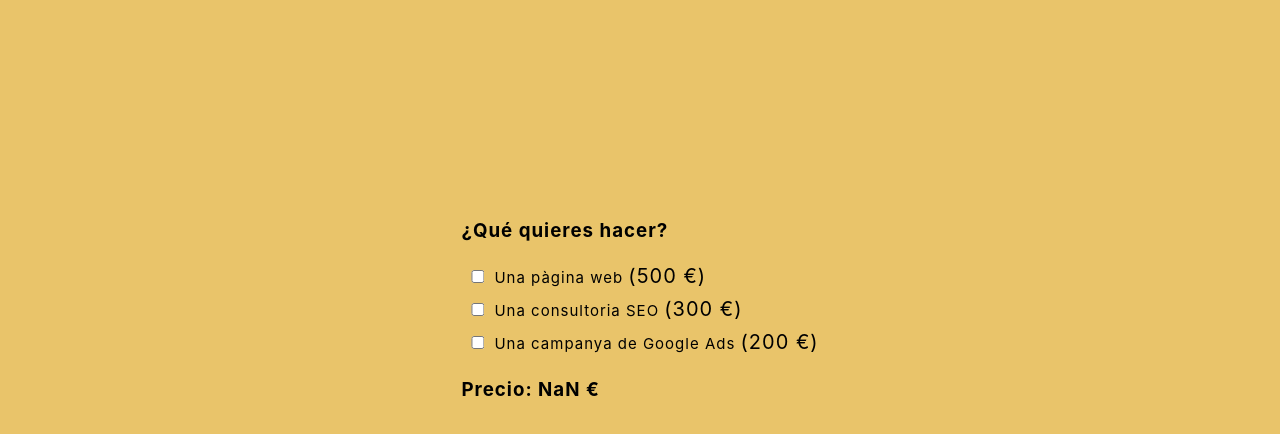
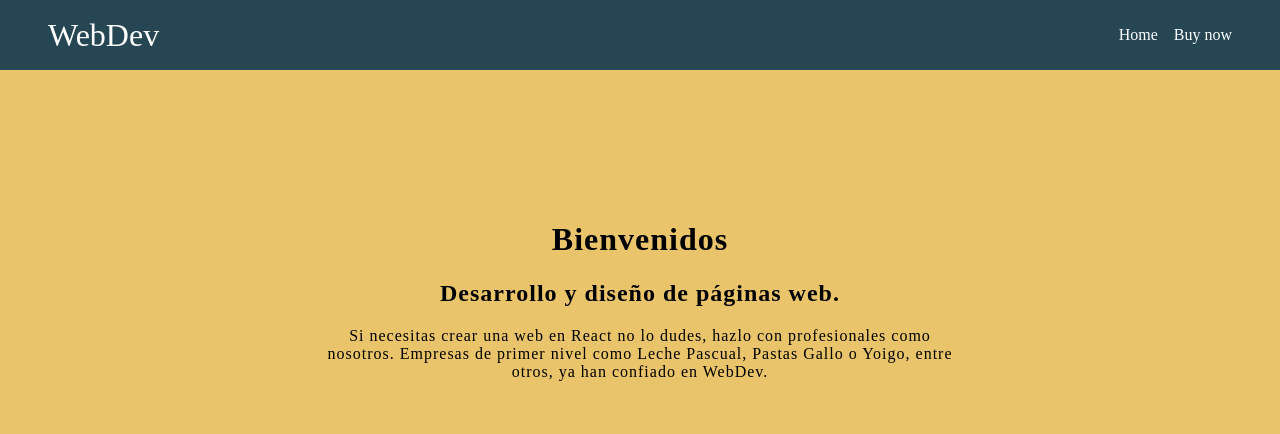
Before and after one commit to Kat8dev/react-sprint-7, a React (Create React App) app: page /Welcome in a window 1280 px wide. Shown: the top 434 px of the page. Built offline with nearby package versions, Linux system fonts and the light colour scheme.

Commit message:
exercise 5

```diff
--- a/package.json
+++ b/package.json
@@ -8,6 +8,7 @@
     "@testing-library/user-event": "^13.5.0",
     "react": "^18.2.0",
     "react-dom": "^18.2.0",
+    "react-router-dom": "^6.3.0",
     "react-scripts": "5.0.1",
     "styled-components": "^5.3.5",
     "web-vitals": "^2.1.4"
--- a/src/App.js
+++ b/src/App.js
@@ -1,10 +1,19 @@
-import Checkbox from "./components/Checkbox";
+import Checkbox from "./components/pages/checkbox/Checkbox";
+import Navbar from "./components/Navbar";
+import Welcome from "./components/pages/Welcome"
+import { Route, Routes } from "react-router-dom";
 
 function App() {
   return (
-    <div>
-      <Checkbox />
-    </div>
+    <>
+      <Navbar />
+      <div className="container">
+        <Routes>
+          <Route path="/Welcome" element={<Welcome />} />
+          <Route path="/Checkbox" element={<Checkbox />} />
+        </Routes>
+      </div>
+    </>
   );
 }
 
--- a/src/components/Checkbox.js
+++ /dev/null
@@ -1,77 +0,0 @@
-import { useEffect } from "react";
-import Pannel from "./Pannel";
-import { useLocalStorage } from "../useLocalStorage";
-
-export default function Checkbox()  {
-  const [checkData, setCheckData] = useLocalStorage("myItem", [{ web: false, seo: false, GAds: false, paginas: 1, idiomas: 1}])
-
-    const [tPrice, setTPrice] = useLocalStorage("tPrice",0)
-
-    useEffect(() => {
-        GetTotalPrice();
-    });
-
-    function HandleChange(event) {
-        const {name, value, type, checked} = event.target
-        setCheckData(prev => {
-          return {
-            ...prev,
-            [name]: type === "checkbox" ? checked : value
-          }
-        })
-    }
-
-    function GetTotalPrice() {
-        let getTotal = 0 +
-        (checkData.web && 500 + (checkData.paginas * checkData.idiomas * 30)) +
-        (checkData.seo && 300) +
-        (checkData.GAds && 200);
-        setTPrice(prev => prev = getTotal)
-    }
-
-    function Increment() {
-
-    }
-
-    function Decrement() {
-      console.log("älgo")
-    }
-
-    return (
-        <div className="main--div">
-             <h3>¿Qué  quieres hacer?</h3>
-             <input className="checkbox--inputs"
-                type = "checkbox"
-                name = "web"
-                id = "web"
-                checked = {checkData.web}
-                onChange = {HandleChange}
-             />
-             <label htmlFor="web">Una pàgina web <span>(500 €)</span></label> <br/>
-             {checkData.web && <Pannel
-                 plus={Increment}
-                 minus={Decrement}
-                 paginas={checkData.paginas}
-                 idiomas={checkData.idiomas}
-                 func={HandleChange}
-             />}
-              <input className="checkbox--inputs"
-                type = "checkbox"
-                name = "seo"
-                id = "seo"
-                checked = {checkData.seo}
-                onChange = {HandleChange}
-             />
-             <label htmlFor="seo">Una consultoria SEO <span>(300 €)</span></label> <br/>
-              <input className="checkbox--inputs"
-                type = "checkbox"
-                name = "GAds"
-                id = "GAds"
-                checked = {checkData.GAds}
-                onChange = {HandleChange}
-             />
-              <label htmlFor="GAds">Una campanya de Google Ads <span>(200 €)</span></label>
-              <h3>Precio: {tPrice} €</h3>
-        </div>
-    )
-}
--- /dev/null
+++ b/src/components/Navbar.js
@@ -0,0 +1,28 @@
+import { Link, useMatch, useResolvedPath } from "react-router-dom";
+
+export default function Navbar() {
+    return(
+        <nav className="nav">
+            <div className="site--title">
+                WebDev
+            </div>
+            <ul>
+                <CustomLink to="/Welcome">Home</CustomLink>
+                <CustomLink to="/Checkbox">Buy now</CustomLink>
+            </ul>
+        </nav>
+    )
+}
+
+function CustomLink({ to, children, ...props }) {
+    const resolvedPath = useResolvedPath(to)
+    const isActive = useMatch({ path: resolvedPath.pathname, end: true })
+
+    return (
+      <li className={isActive ? "active" : ""}>
+        <Link to={to} {...props}>
+          {children}
+        </Link>
+      </li>
+    )
+  }
--- /dev/null
+++ b/src/components/pages/Welcome.js
@@ -0,0 +1,14 @@
+export default function Welcome() {
+  return (
+    <>
+      <h1>Bienvenidos</h1>
+      <h2>Desarrollo y diseño de páginas web.</h2>
+      <p>
+        Si necesitas crear una web en React no lo dudes,
+        hazlo con profesionales como nosotros.
+        Empresas de primer nivel como Leche Pascual,
+        Pastas Gallo o Yoigo, entre otros, ya han confiado en WebDev.
+      </p>
+    </>
+  )
+}
--- /dev/null
+++ b/src/components/pages/checkbox/Checkbox.js
@@ -0,0 +1,83 @@
+import { useEffect } from "react";
+import Pannel from "./Pannel";
+import { useLocalStorage } from "../../../useLocalStorage";
+
+export default function Checkbox() {
+  const [checkData, setCheckData] = useLocalStorage("myItem", [{ web: false, seo: false, GAds: false, paginas: 1, idiomas: 1 }])
+
+  const [tPrice, setTPrice] = useLocalStorage("tPrice", 0)
+
+  useEffect(() => {
+    GetTotalPrice();
+  });
+
+  function HandleChange(event) {
+    const { name, value, type, checked } = event.target
+    setCheckData(prev => {
+      return {
+        ...prev,
+        [name]: type === "checkbox" ? checked : value
+      }
+    })
+  }
+
+  function sendData(event) {
+    event.preventDefault();
+  }
+
+  function GetTotalPrice() {
+    let getTotal = 0 +
+      (checkData.web && 500 + (checkData.paginas * checkData.idiomas * 30)) +
+      (checkData.seo && 300) +
+      (checkData.GAds && 200);
+    setTPrice(prev => prev = getTotal)
+  }
+
+  function Increment() {
+
+  }
+
+  function Decrement() {
+    console.log("älgo")
+  }
+
+  return (
+    <div className="checkbox">
+      <h3>¿Qué  quieres hacer?</h3>
+      <form action="#" onSubmit={sendData}>
+        <input className="checkbox--inputs"
+          type="checkbox"
+          name="web"
+          id="web"
+          checked={checkData.web}
+          onChange={HandleChange}
+        />
+        <label htmlFor="web">Una pàgina web <span>(500 €)</span></label> <br />
+        {checkData.web && <Pannel
+          plus={Increment}
+          minus={Decrement}
+          paginas={checkData.paginas}
+          idiomas={checkData.idiomas}
+          func={HandleChange}
+        />}
+        <input className="checkbox--inputs"
+          type="checkbox"
+          name="seo"
+          id="seo"
+          checked={checkData.seo}
+          onChange={HandleChange}
+        />
+        <label htmlFor="seo">Una consultoria SEO <span>(300 €)</span></label> <br />
+        <input className="checkbox--inputs"
+          type="checkbox"
+          name="GAds"
+          id="GAds"
+          checked={checkData.GAds}
+          onChange={HandleChange}
+        />
+        <label htmlFor="GAds">Una campanya de Google Ads <span>(200 €)</span></label>
+      </form>
+      <h3>Precio: {tPrice} €</h3>
+    </div>
+  )
+}
--- a/src/components/Pannel.js
+++ b/src/components/pages/checkbox/Pannel.js
@@ -1,4 +1,4 @@
-import { PannelDiv, PannelInput } from "../styled";
+import { PannelDiv, PannelInput } from "../../../styled";
 import PannelButton from "./PannelButton";
 
 export default function Pannel(props) {
--- a/src/components/PannelButton.js
+++ b/src/components/pages/checkbox/PannelButton.js
@@ -1,4 +1,4 @@
-import { PStyledButton } from "../styled";
+import { PStyledButton } from "../../../styled";
 
 export default function PannelButton(props) {
     return (
--- a/src/index.css
+++ b/src/index.css
@@ -1,10 +1,9 @@
+* {
+  box-sizing: border-box;
+}
+
 body {
   margin: 0;
-  font-family: -apple-system, BlinkMacSystemFont, 'Segoe UI', 'Roboto', 'Oxygen',
-    'Ubuntu', 'Cantarell', 'Fira Sans', 'Droid Sans', 'Helvetica Neue',
-    sans-serif;
-  -webkit-font-smoothing: antialiased;
-  -moz-osx-font-smoothing: grayscale;
   background-color: #e9c46a;
 }
 
@@ -13,13 +12,32 @@ code {
     monospace;
 }
 
-.main--div {
-  position: absolute;
-  top: 50%;
-  left: 50%;
-  transform: translate(-50%, -50%);
-  letter-spacing: 1px;
-  min-height: 400px;
+.nav {
+  background-color: #264653;
+  color: white;
+  display: flex;
+  justify-content: space-between;
+  align-items: center;
+  gap: 2rem;
+  padding: 0 3rem;
+  height: 70px;
+}
+
+.site--title {
+  font-size: 2rem;
+}
+
+.nav ul  {
+  padding: 0;
+  margin: 0;
+  list-style: none;
+  display: flex;
+  gap: 1rem;
+}
+
+.nav a {
+  color: inherit;
+  text-decoration: none;
 }
 
 .checkbox--inputs {
@@ -33,3 +51,13 @@ label {
 span {
   font-size: 20px;
 }
+
+.container {
+  position: absolute;
+  top: 50%;
+  left: 50%;
+  transform: translate(-50%, -50%);
+  letter-spacing: 1px;
+  min-height: 400px;
+  text-align: center;
+}
--- a/src/index.js
+++ b/src/index.js
@@ -2,10 +2,14 @@ import React from 'react';
 import ReactDOM from 'react-dom/client';
 import './index.css';
 import App from './App';
+import { BrowserRouter } from 'react-router-dom';
 
 const root = ReactDOM.createRoot(document.getElementById('root'));
 root.render(
   <React.StrictMode>
-    <App />
+    <BrowserRouter>
+      <App />
+    </BrowserRouter>
+
   </React.StrictMode>
 );
```
Also changed, not shown: 1 other file (tests, documents, lock files or other folders).
